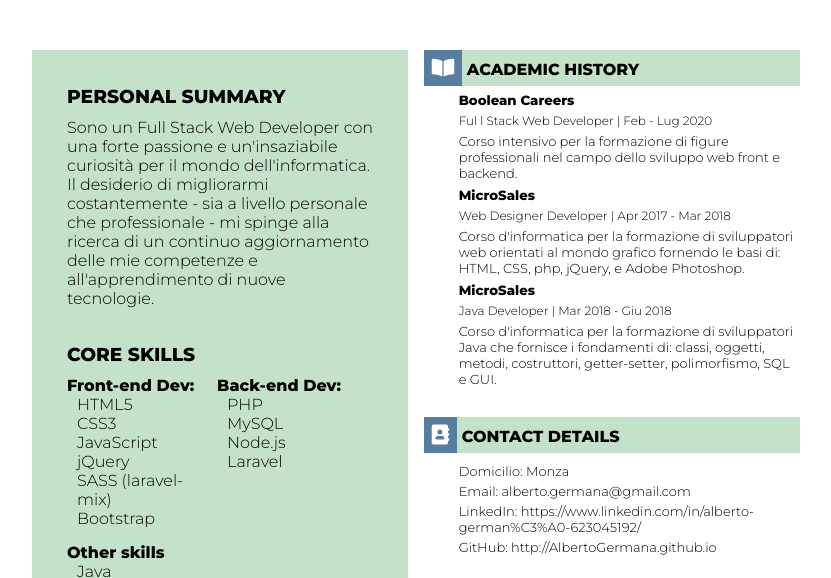
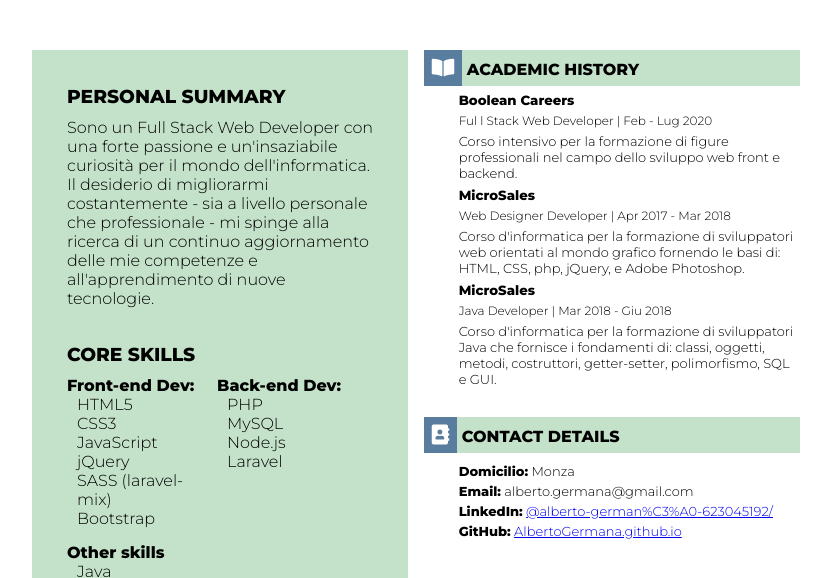
Before and after one commit to AlbertoGermana/albertogermana.github.io, a plain HTML site: page index.html in a window 1280 px wide. Shown: the part 380-958 px from the top of the page, without its empty margins (224-1055 px from the left). Drawn offline with Linux system fonts and the light colour scheme.

Commit message:
Correzione links

```diff
--- a/index.html
+++ b/index.html
@@ -133,10 +133,10 @@
             </div>
             <div class="description">
               <ul>
-                <li> Domicilio: Monza </li>
-                <li> Email: alberto.germana@gmail.com </li>
-                <li> LinkedIn: https://www.linkedin.com/in/alberto-german%C3%A0-623045192/ </li>
-                <li> GitHub: http://AlbertoGermana.github.io</li>
+                <li><b>Domicilio:</b> Monza </li>
+                <li><b>Email:</b> alberto.germana@gmail.com </li>
+                <li><b>LinkedIn:</b> <a href="https://www.linkedin.com/in/alberto-german%C3%A0-623045192/">@alberto-german%C3%A0-623045192/ </a></li>
+                <li><b>GitHub:</b> <a href="http://AlbertoGermana.github.io">AlbertoGermana.github.io </a></li>
               </ul>
 
             </div>
```
